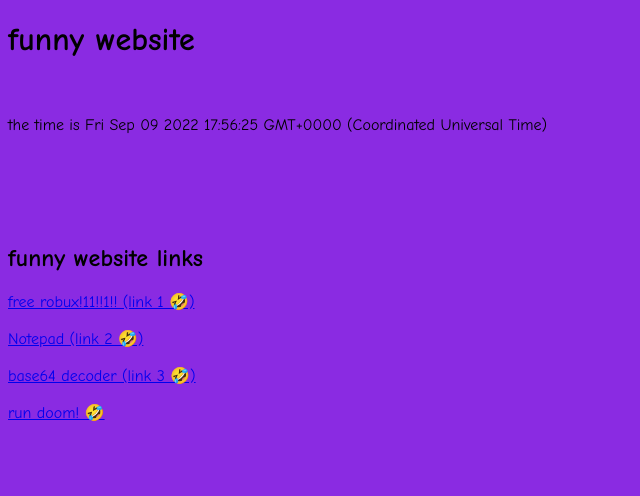
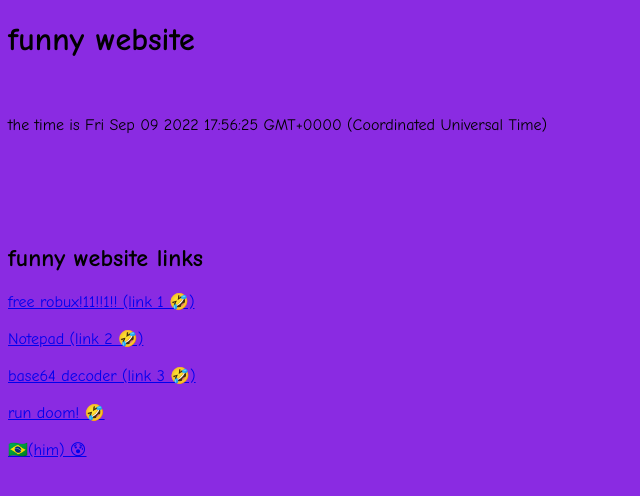
Before and after one commit to mr2meowsYT/mr2meowsYT.github.io, a plain HTML site: page index.html in a window 1280 px wide. Shown: the top 496 px of the page, without its empty margins (0-640 px from the left). Drawn offline with Linux system fonts and the light colour scheme.

Commit message:
add brazilian to index.html

```diff
--- a/index.html
+++ b/index.html
@@ -57,6 +57,8 @@ function checkTime(i) {
 <br></br>
 <a href=https://mr2meowsyt.github.io/doom.html>run doom! 🤣</a>
 <br></br>
+<a href=https://mr2meowsyt.github.io/jetstream.html>🇧🇷(him) 😰</a>
+<br></br>
 <br></br>
 <br></br>
 <br></br>
```
